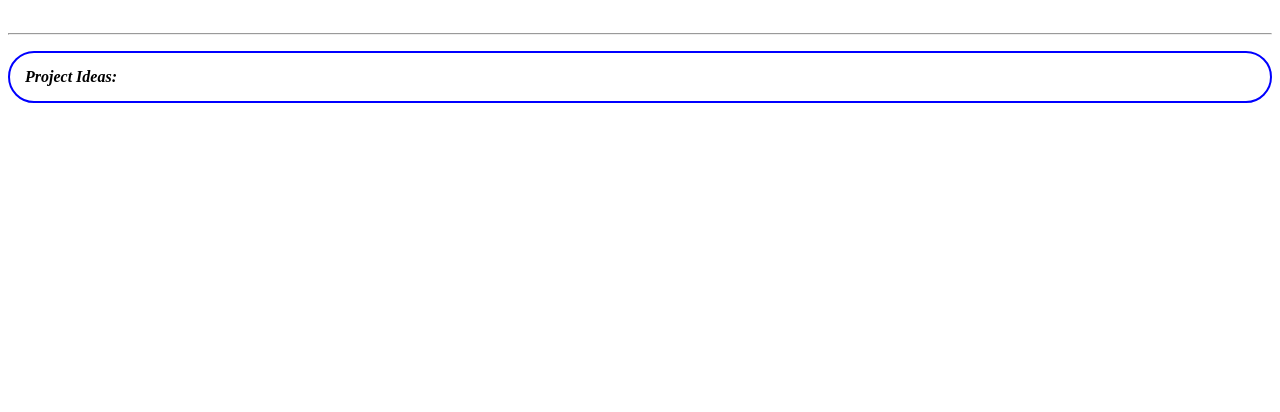
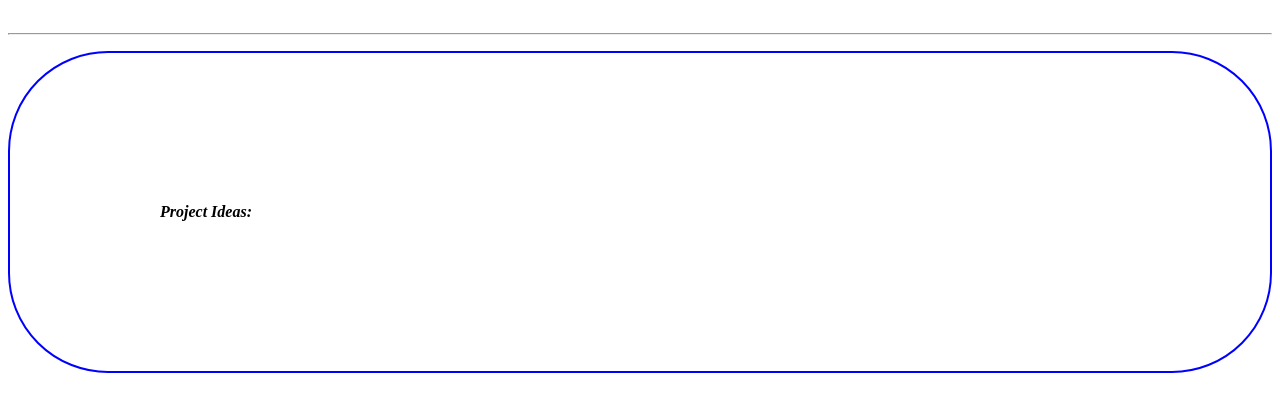
Before and after one commit to Jozipph/josephming, a website built with webpack: page src/index.html in a window 1280 px wide. Shown: the part 122-534 px from the top of the page. Built offline with nearby package versions, Linux system fonts and the light colour scheme; files whose address does not match are found by name.

Commit message:
Updating Website

```diff
--- a/src/index.html
+++ b/src/index.html
@@ -26,7 +26,7 @@
 border-width: 2px;
 border-style:solid;
 border-radius:100px;
-padding:15px;
+padding:150px;
 }
 </style>
 
```
Also changed, not shown: build/index.html.
